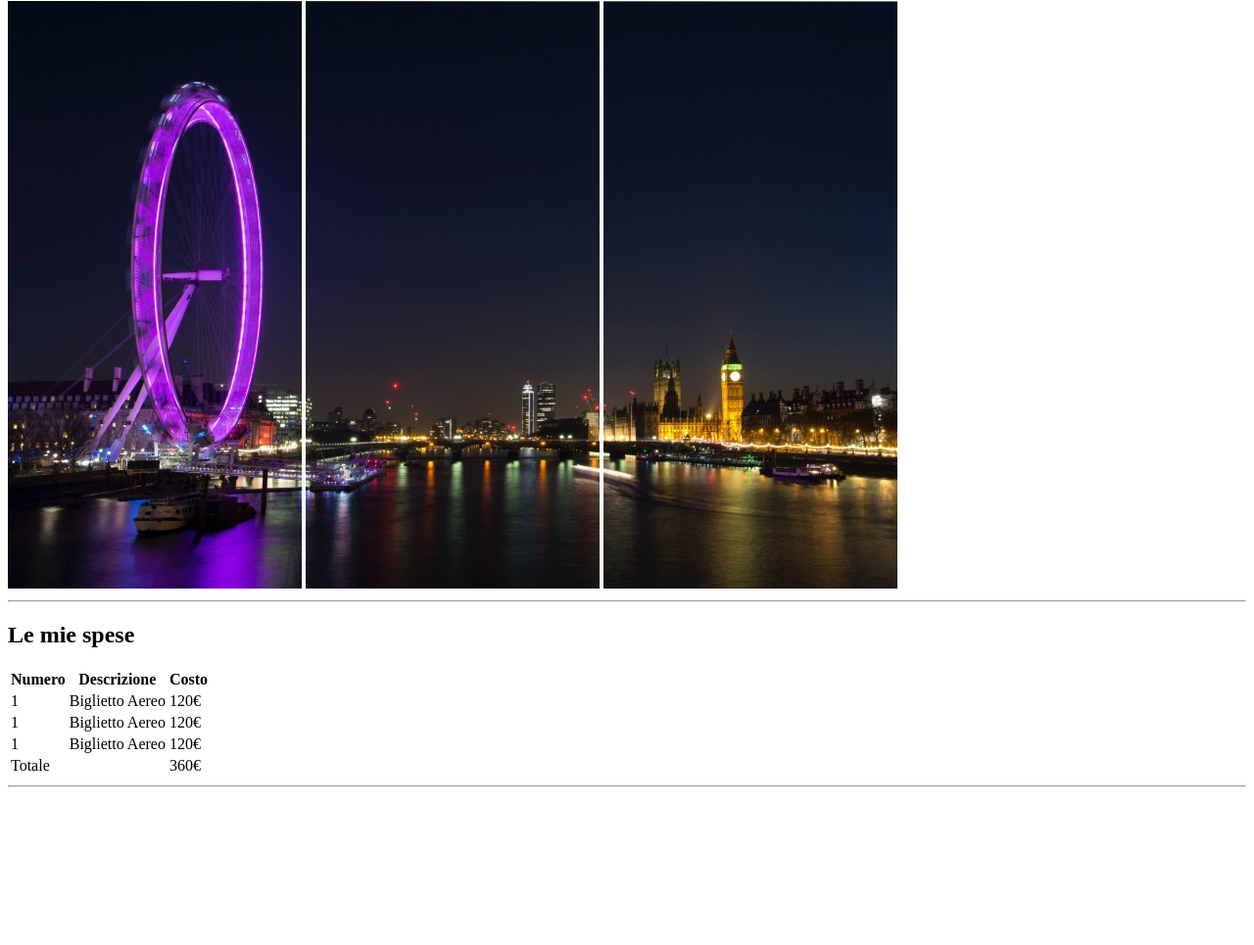
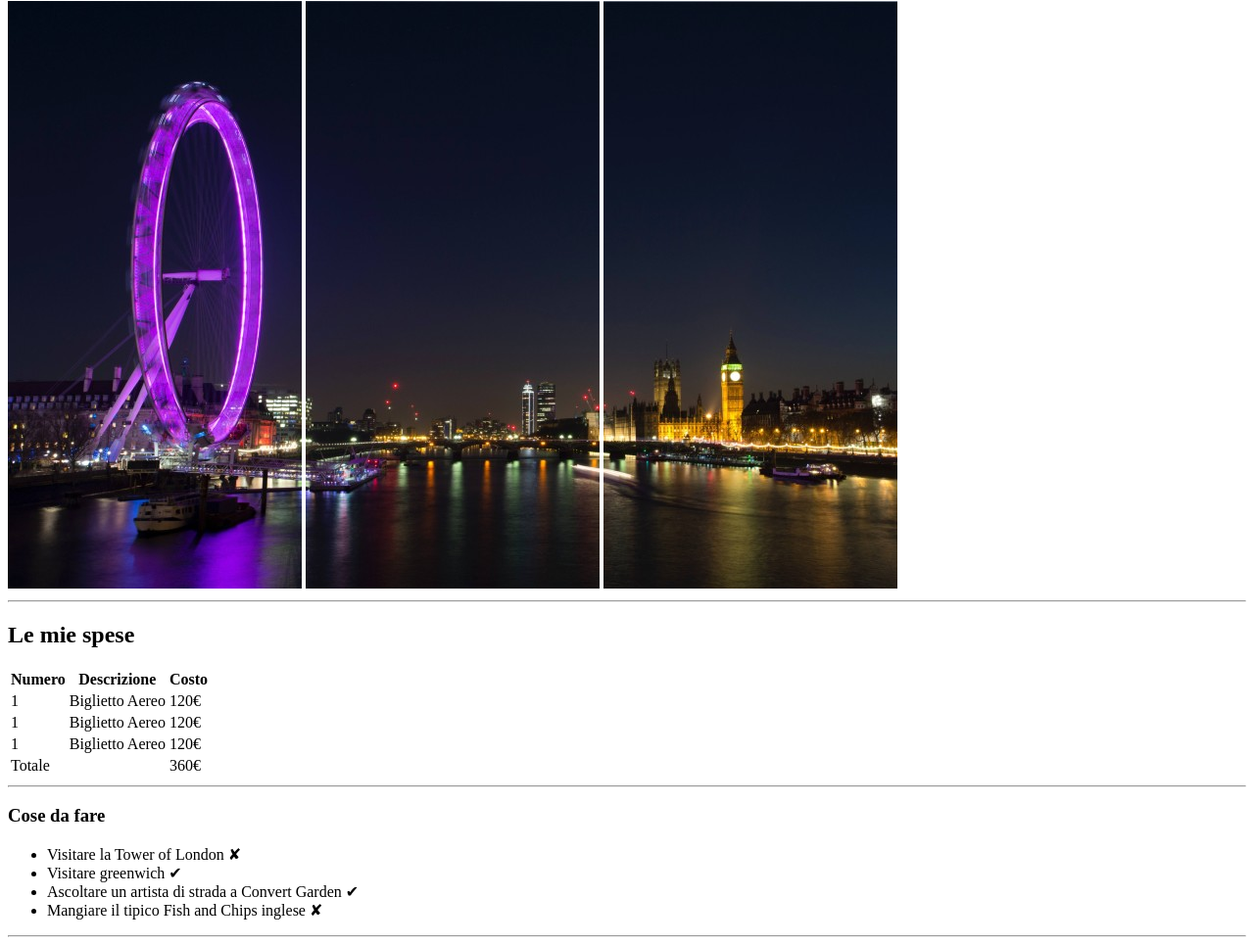
Before and after one commit to Zanco1993/html-london-trip, a plain HTML site: page index.html in a window 1280 px wide. Shown: the part 79-1044 px from the top of the page at 98% size. Before the commit the page ends 891 px from the top, so only its background shows below. Drawn offline with Linux system fonts and the light colour scheme.

Commit message:
Aggiunto Itinerario di Viaggio

```diff
--- a/index.html
+++ b/index.html
@@ -63,6 +63,17 @@
 
         <hr>
 
+        <!-- Itinerario di Viaggio -->
+        <h3>Cose da fare</h3>
+        <ul>
+            <li>Visitare la Tower of London &#10008;</li>
+            <li>Visitare greenwich &#10004;</li>
+            <li>Ascoltare un artista di strada a Convert Garden &#10004;</li>
+            <li>Mangiare il tipico Fish and Chips inglese &#10008;</li>
+        </ul>
+        <!-- fine Itinerario di Viaggio -->
+
+        <hr>
 
 
     </main>
```
